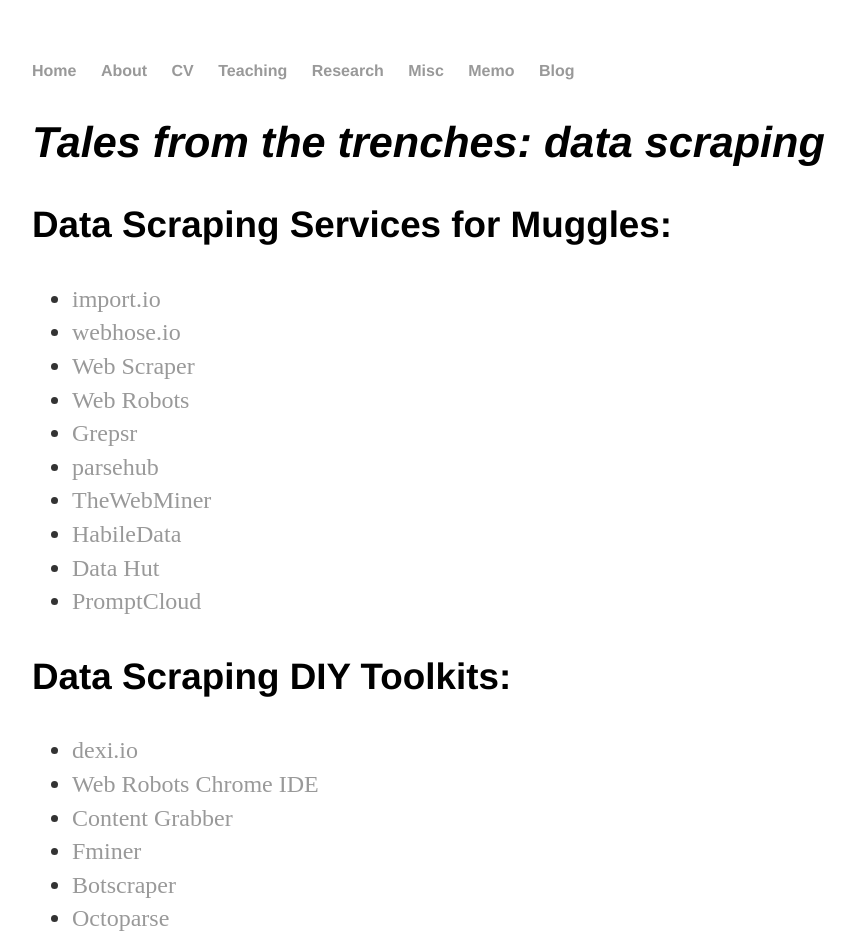
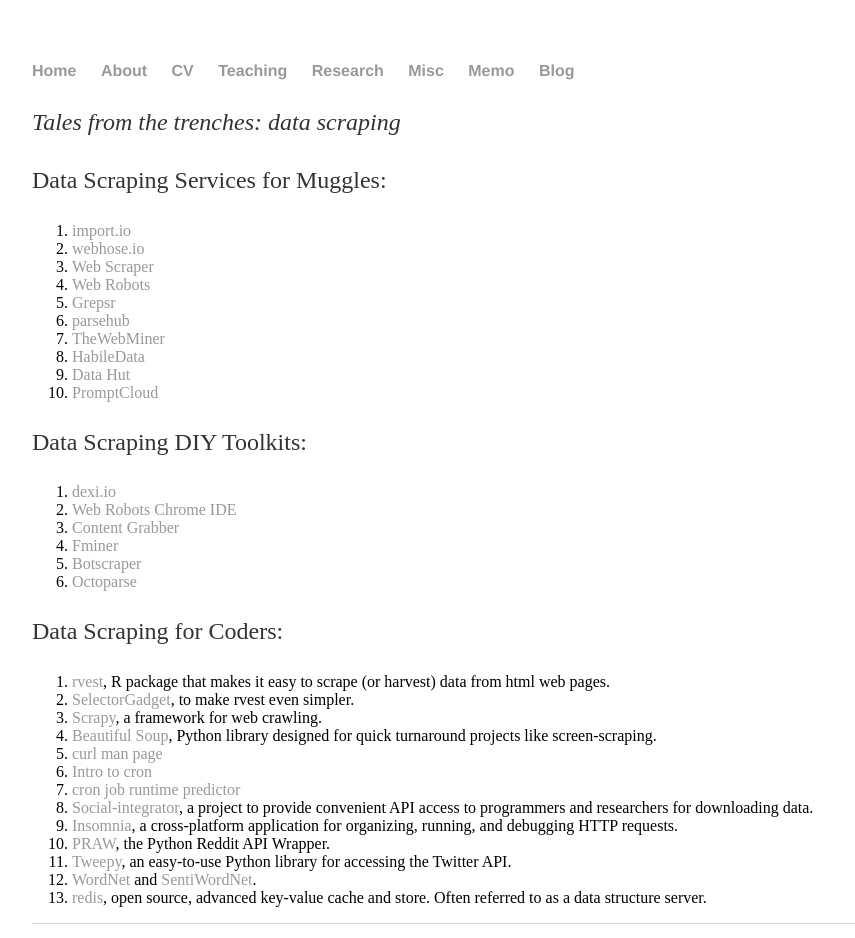
Before and after one commit to shenglih/shenglih.github.io, a Jekyll site: the page built from teaching/scrapetool.html, in a window 1280 px wide. Shown: the top 938 px of the page, without its empty margins (160-1015 px from the left). Built offline with Jekyll 4.4.1, drawn with Linux system fonts in a browser that asks for light colours.

Commit message:
Update scrapetool.html

```diff
--- a/teaching/scrapetool.html
+++ b/teaching/scrapetool.html
@@ -3,9 +3,9 @@
 title: Shengli Hu, Teaching
 ---
 <div class="blurb">
-  <h2><em>Tales from the trenches: data scraping</em></h2>
-	<h3> Data Scraping Services for Muggles: </h3>
-	<ul>
+  <p><em>Tales from the trenches: data scraping</em></p>
+	<p> Data Scraping Services for Muggles: </p>
+	<ol>
 		<li> <a href="https://www.import.io">import.io</a></li>
 		<li> <a href="http://webhose.io">webhose.io</a></li>
 		<li> <a href="http://webscraper.io">Web Scraper</a></li>
@@ -16,18 +16,18 @@
 		<li> <a href="http://www.habiledata.com/">HabileData</a></li>
 		<li> <a href="http://datahut.co">Data Hut</a></li>
 		<li> <a href="https://www.promptcloud.com">PromptCloud</a></li>
-	</ul>
-	<h3> Data Scraping DIY Toolkits: </h3>
-	<ul>
+	</ol>
+	<p> Data Scraping DIY Toolkits: </p>
+	<ol>
 		<li> <a href="https://dexi.io">dexi.io</a></li>
 		<li> <a href="https://chrome.google.com/webstore/detail/web-robots-scraper/pmagfjeddlknbohojnepcplpgjlincak">Web Robots Chrome IDE</a></li>
 		<li> <a href="https://contentgrabber.com">Content Grabber</a></li>
 		<li> <a href="http://www.fminer.com">Fminer</a></li>
 		<li> <a href="http://botscraper.com">Botscraper</a></li>
 		<li> <a href="http://www.octoparse.com">Octoparse</a></li>
-	</ul>
-	<h3> Data Scraping for Coders: </h3>
-	<ul>
+	</ol>
+	<p> Data Scraping for Coders: </p>
+	<ol>
 		<li> <a href="https://cran.r-project.org/web/packages/rvest/index.html">rvest</a>, R package that makes it easy to scrape (or harvest) data from html web pages.</li>
 	  	<li> <a href="https://selectorgadget.com"> SelectorGadget</a>, to make rvest even simpler.</li>
 		<li> <a href="https://scrapy.org/"> Scrapy</a>, a framework for web crawling.
@@ -41,5 +41,5 @@
 	  	<li> <a href="http://www.tweepy.org">Tweepy</a>, an easy-to-use Python library for accessing the Twitter API.</li>
 	  	<li> <a href="http://wordnet.princeton.edu">WordNet</a> and <a href="http://sentiwordnet.isti.cnr.it">SentiWordNet</a>.</li>
 	  	<li> <a href="http://redis.io">redis</a>, open source, advanced key-value cache and store. Often referred to as a data structure server.</li>
-	</ul>
+	</ol>
 </div><!-- /.blurb -->
```
